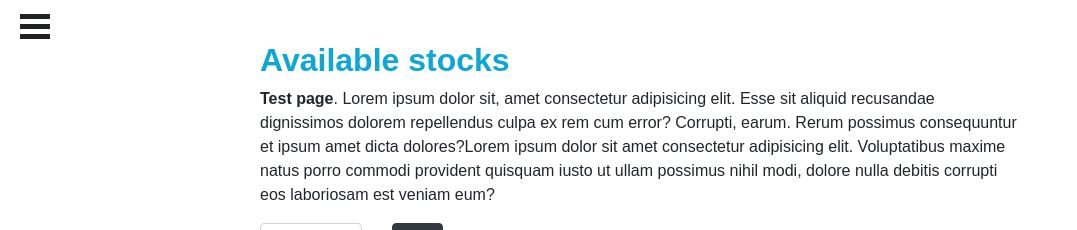
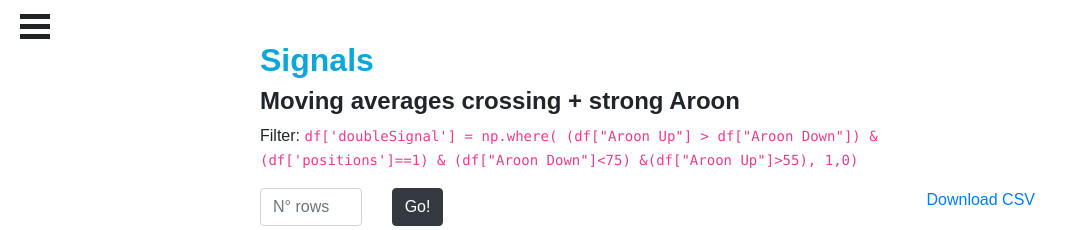
Before and after one commit to webclinic017/Get-the-signals, a Flask app: page /table in a window 1280 px wide. Shown: the part 59-289 px from the top of the page, without its empty margins (0-1077 px from the left). Run offline with Flask 2, Linux system fonts and the light colour scheme; the visitor is signed in with stand-in values (Sample User, id 1); data that the repository does not hold is empty; some libraries are stand-ins or nearby versions.

Commit message:
csv DL + tuples to CSV format

```diff
--- a/SV/templates/base_dashboard.html
+++ b/SV/templates/base_dashboard.html
@@ -27,7 +27,7 @@
               <div class="item">Options Monitoring</div>
               <div class="item"><a href="{{ url_for('charts') }}">Stocks</a></div>
               <div class="item"><a href="{{ url_for('rtvs') }}">RTVS detector</a></div>
-              <div class="item"><a href="{{ url_for('table') }}">Table</a></div>
+              <div class="item"><a href="{{ url_for('table') }}">Signals</a></div>
               <div class="item"><a href="{{ url_for('infraHealth') }}">Infrastructure Health</a></div>
             </div>
           </div>
--- a/SV/templates/table.html
+++ b/SV/templates/table.html
@@ -7,12 +7,14 @@
 </head>
 
 <body id="Table_page">
-  <h2>Available stocks</h2>
-
-  <p><strong>Test page</strong>. Lorem ipsum dolor sit, amet consectetur adipisicing elit. Esse sit aliquid recusandae dignissimos dolorem
-    repellendus culpa ex rem cum error? Corrupti, earum. Rerum possimus consequuntur et ipsum amet dicta dolores?Lorem
-    ipsum dolor sit amet consectetur adipisicing elit. Voluptatibus maxime natus porro commodi provident quisquam iusto
-    ut ullam possimus nihil modi, dolore nulla debitis corrupti eos laboriosam est veniam eum?</p>
+  <h2>Signals</h2>
+  <h4><strong>Moving averages crossing + strong Aroon</strong></h4>
+  <p> Filter:
+<code>    df['doubleSignal'] = np.where(
+  (df["Aroon Up"] > df["Aroon Down"]) & (df['positions']==1) & (df["Aroon Down"]<75) &(df["Aroon Up"]>55),
+  1,0)
+</code>
+  </p>
 
 
     <form class="form" autocomplete="off" spellcheck="false" method="POST">
@@ -25,7 +27,7 @@
         <div class="col">
           <input type="submit" class="btn  btn-dark" id="validate" value="Go!">
         </div>
-
+        <a href="/getCSV">Download CSV</a>
       </div>
     </form>
 
--- a/app.py
+++ b/app.py
@@ -129,6 +129,9 @@ def rtvs():
 
     return render_template('rtvs.html')
 
+
+
+
 @app.route('/table')
 @login_required
 def table():
@@ -142,6 +145,40 @@ def table_form():
     nRows = int(nRows)
     items = fetch(nRows)
     return render_template('table.html', items=items)
+
+
+def tuplesToCSV(Tuples):
+    """
+    To be used by Flask's Reponse class, to return a csv type
+    Transform tuples int a csv style sheet
+    :param 1: tuples
+    :returns: a long string that mimics a CSV
+    """
+    reReconstructedCSV = ""
+
+    for line in Tuples:
+        c1 = line[0]
+        c2 = line[1].strftime("%Y-%m-%d")
+        c3 = line[2].strftime("%Y-%m-%d")
+        c4 = str(line[3])
+        reReconstructedLine  = c1 + ',' + c2 + ','\
+             + c3 + ',' + c4 + '\n'
+        reReconstructedCSV = reReconstructedCSV + reReconstructedLine
+
+    return str(reReconstructedCSV)
+
+@app.route("/getCSV")
+@login_required
+def getCSV():
+    fetchedData = fetch()
+    reReconstructedCSV = tuplesToCSV(Tuples=fetchedData)
+    print(reReconstructedCSV)
+    return Response(
+        reReconstructedCSV,
+        mimetype="text/csv",
+        headers={"Content-disposition":
+                 "attachment; filename=myplot.csv"})
+
 
 
 @app.route('/investInfra')
```
